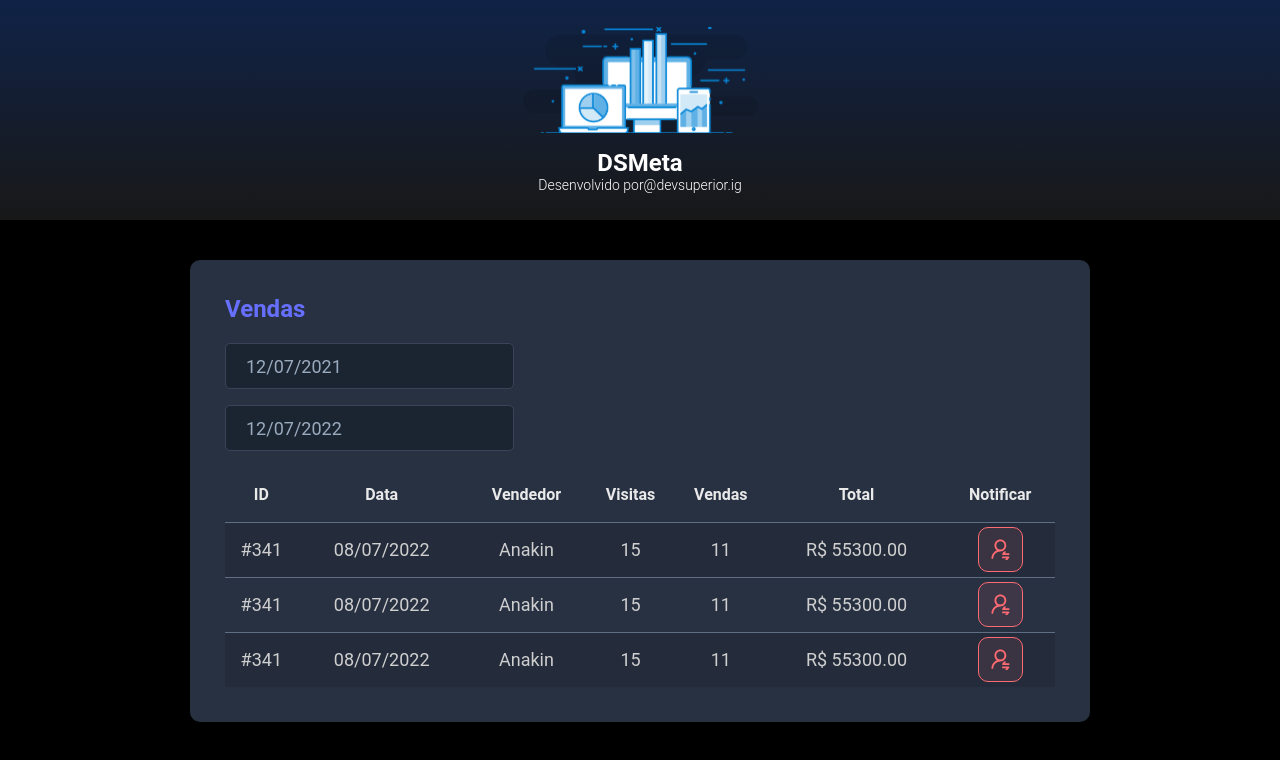
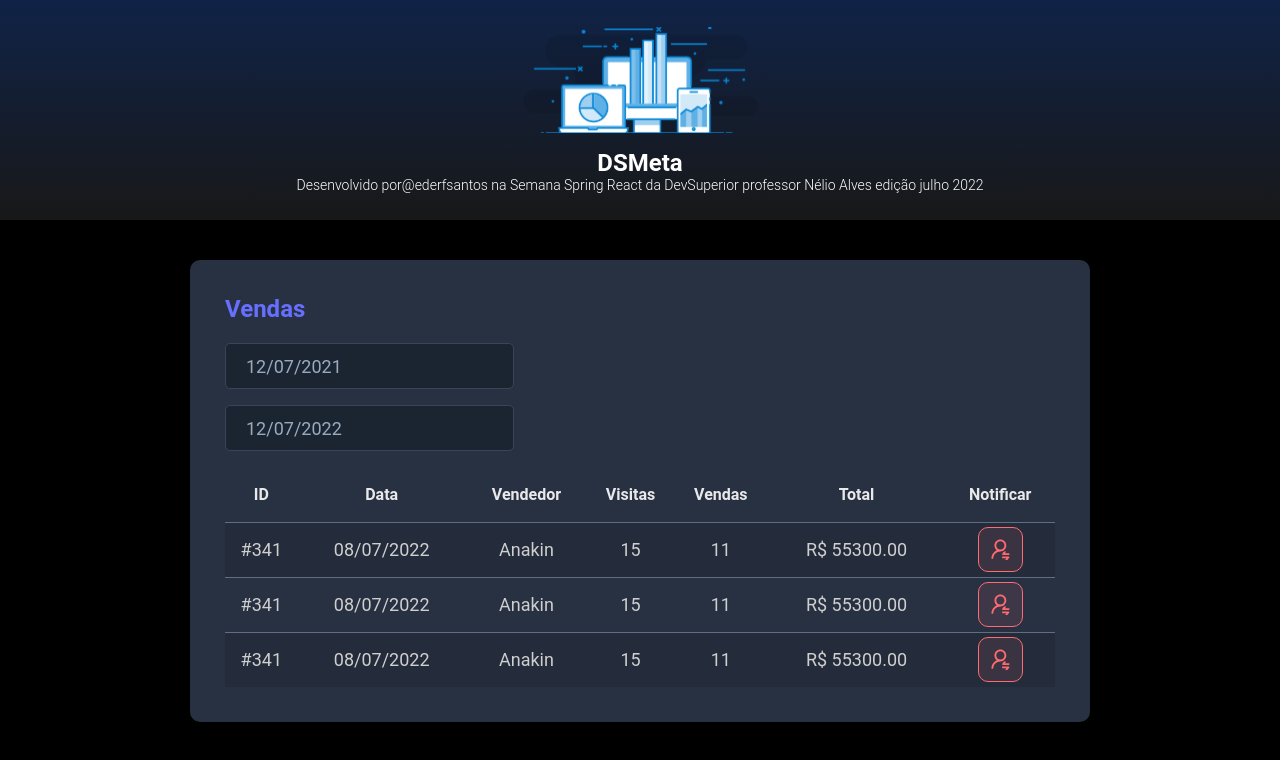
Before and after one commit to ederfsantos/dsmeta, a React (Vite) app in the folder frontend/: page / in a window 1280 px wide. Shown: the top 760 px of the page. Built offline with nearby package versions, Linux system fonts and the light colour scheme.

Commit message:
mudanca na legenda abaixo do logo

```diff
--- a/frontend/src/components/Header/index.tsx
+++ b/frontend/src/components/Header/index.tsx
@@ -8,7 +8,9 @@ function Header() {
                 <h1>DSMeta</h1>
                 <p>
                     Desenvolvido por
-                    <a href="https://www.instagram.com/devsuperior.ig">@devsuperior.ig</a>
+                    <a href="https://github.com/ederfsantos">@ederfsantos na Semana Spring React da DevSuperior professor Nélio Alves edição julho 2022</a>
+
+
                 </p>
             </div>
         </header>
@@ -16,4 +18,4 @@ function Header() {
     )
 
 }
-export default Header
+export default Header;
```
